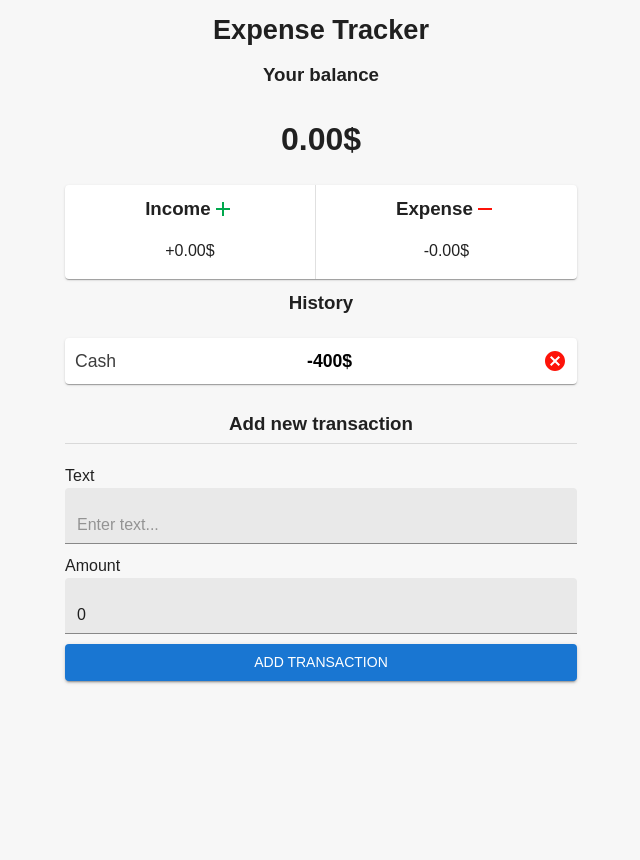
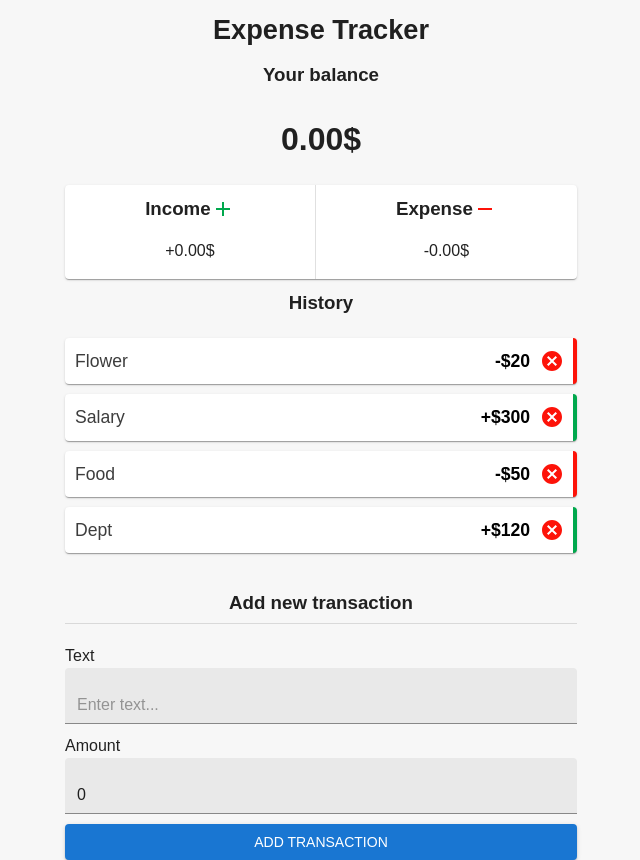
Before and after one commit to DianaBrightside/expense-tracker, a React (Create React App) app: page / in a window 1280 px wide. Shown: the whole page, without its empty margins (319-959 px from the left). Before the commit the page ends 800 px from the top, so only its background shows below. Built offline with nearby package versions, Linux system fonts and the light colour scheme.

Commit message:
transactions mapping and color of transaction type toggling

```diff
--- /dev/null
+++ b/src/components/Transaction.js
@@ -0,0 +1,43 @@
+import React, { useEffect, useState } from "react";
+
+import CancelIcon from "@mui/icons-material/Cancel";
+import {
+  HistoryCash,
+  HistoryItem,
+  HistoryItemBg,
+} from "../styles/Texts/AppTexts";
+import { Button } from "@mui/material";
+import { IconRed } from "../styles/Icons/AppIcons";
+
+const Transaction = ({ transaction }) => {
+  const [signClass, setSignClass] = useState("");
+
+  useEffect(() => {
+    transaction.amount > 0 ? setSignClass("plus") : setSignClass("minus");
+  });
+
+  const sign = transaction.amount < 0 ? "-" : "+";
+  return (
+    <HistoryItemBg className={signClass}>
+      <HistoryItem>
+        {transaction.text}{" "}
+        <HistoryCash>
+          {sign}${Math.abs(transaction.amount)}
+        </HistoryCash>
+      </HistoryItem>
+      <Button
+        sx={{
+          padding: 0,
+          minWidth: 0,
+          display: "inline-block",
+          lineHeight: 0,
+        }}
+        variant="text"
+      >
+        <IconRed as={CancelIcon} />
+      </Button>
+    </HistoryItemBg>
+  );
+};
+
+export default Transaction;
--- a/src/components/TransactionList.js
+++ b/src/components/TransactionList.js
@@ -1,37 +1,20 @@
-import React from "react";
+import React, { useContext } from "react";
 
-import CancelIcon from "@mui/icons-material/Cancel";
-import {
-  HistoryCash,
-  HistoryItem,
-  HistoryItemBg,
-  HistoryList,
-  IndexTitle,
-} from "../styles/Texts/AppTexts";
-import { Button } from "@mui/material";
-import { IconRed } from "../styles/Icons/AppIcons";
+import { HistoryList, IndexTitle } from "../styles/Texts/AppTexts";
+
+import { GlobalContext } from "../context/GlobalState";
+import Transaction from "./Transaction";
 
 const TransactionList = () => {
+  const { transactions } = useContext(GlobalContext);
+
   return (
     <>
       <IndexTitle>History</IndexTitle>
       <HistoryList>
-        <HistoryItemBg>
-          <HistoryItem>
-            Cash <HistoryCash>-400$</HistoryCash>{" "}
-            <Button
-              sx={{
-                padding: 0,
-                minWidth: 0,
-                display: "inline-block",
-                lineHeight: 0,
-              }}
-              variant="text"
-            >
-              <IconRed as={CancelIcon} />
-            </Button>
-          </HistoryItem>
-        </HistoryItemBg>
+        {transactions.map((transaction) => (
+          <Transaction key={transaction.id} transaction={transaction} />
+        ))}
       </HistoryList>
     </>
   );
--- a/src/styles/Texts/AppTexts.js
+++ b/src/styles/Texts/AppTexts.js
@@ -19,12 +19,27 @@ export const HistoryList = styled.ul`
 `;
 
 export const HistoryItemBg = styled(Paper)`
+  display: flex;
+  justify-content: space-between;
   width: 100%;
   padding: 0 10px;
+  margin-bottom: 10px;
+  ${(props) => {
+    if (props.className == "plus") {
+      return `
+      border-right: 4px solid #00a84d;
+      `;
+    } else {
+      return `
+      border-right: 4px solid #fd1309;
+      `;
+    }
+  }}
 `;
 
 export const HistoryItem = styled.li`
   display: flex;
+  width: 100%;
   justify-content: space-between;
   align-items: center;
   list-style: none;
```
